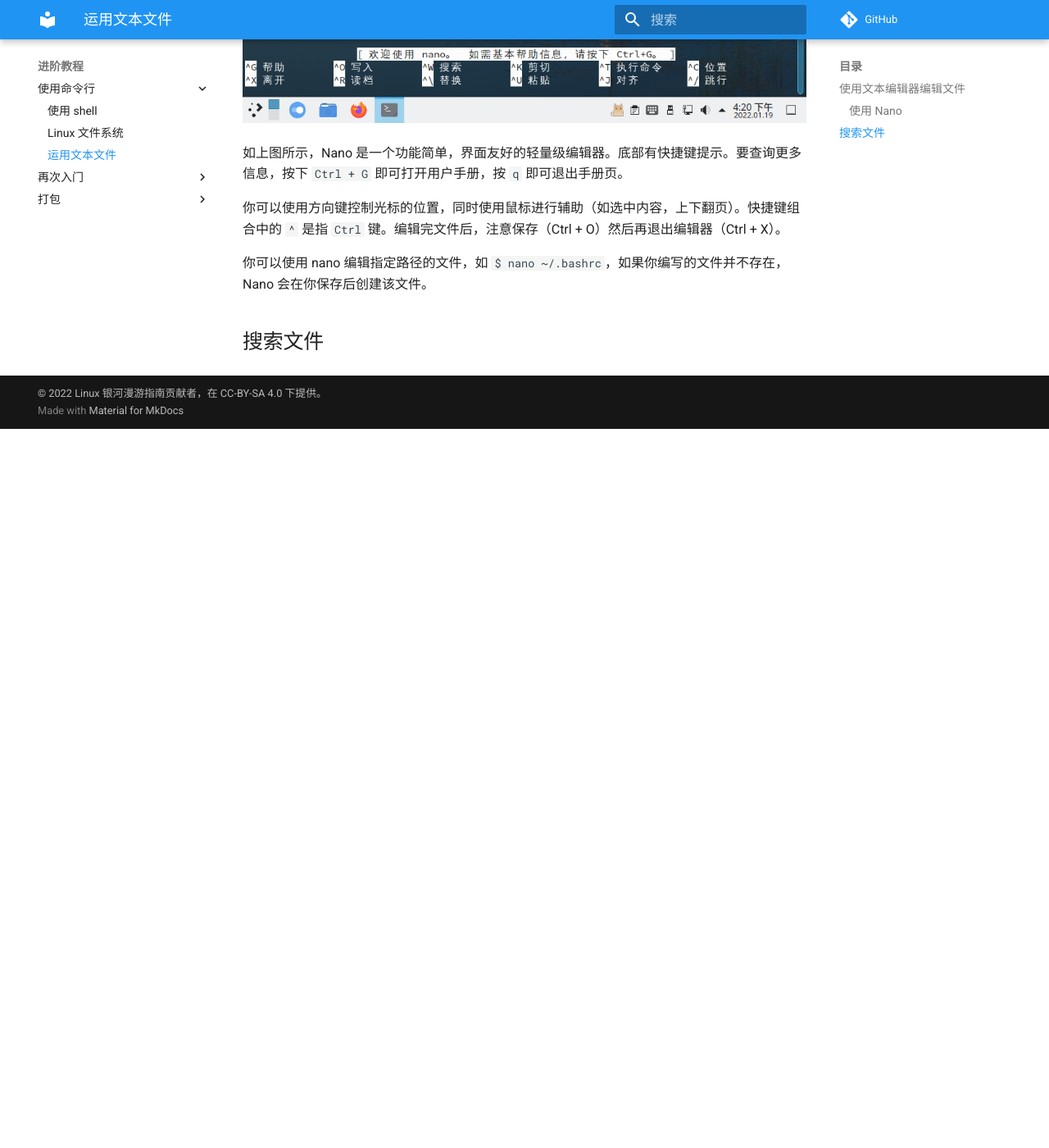
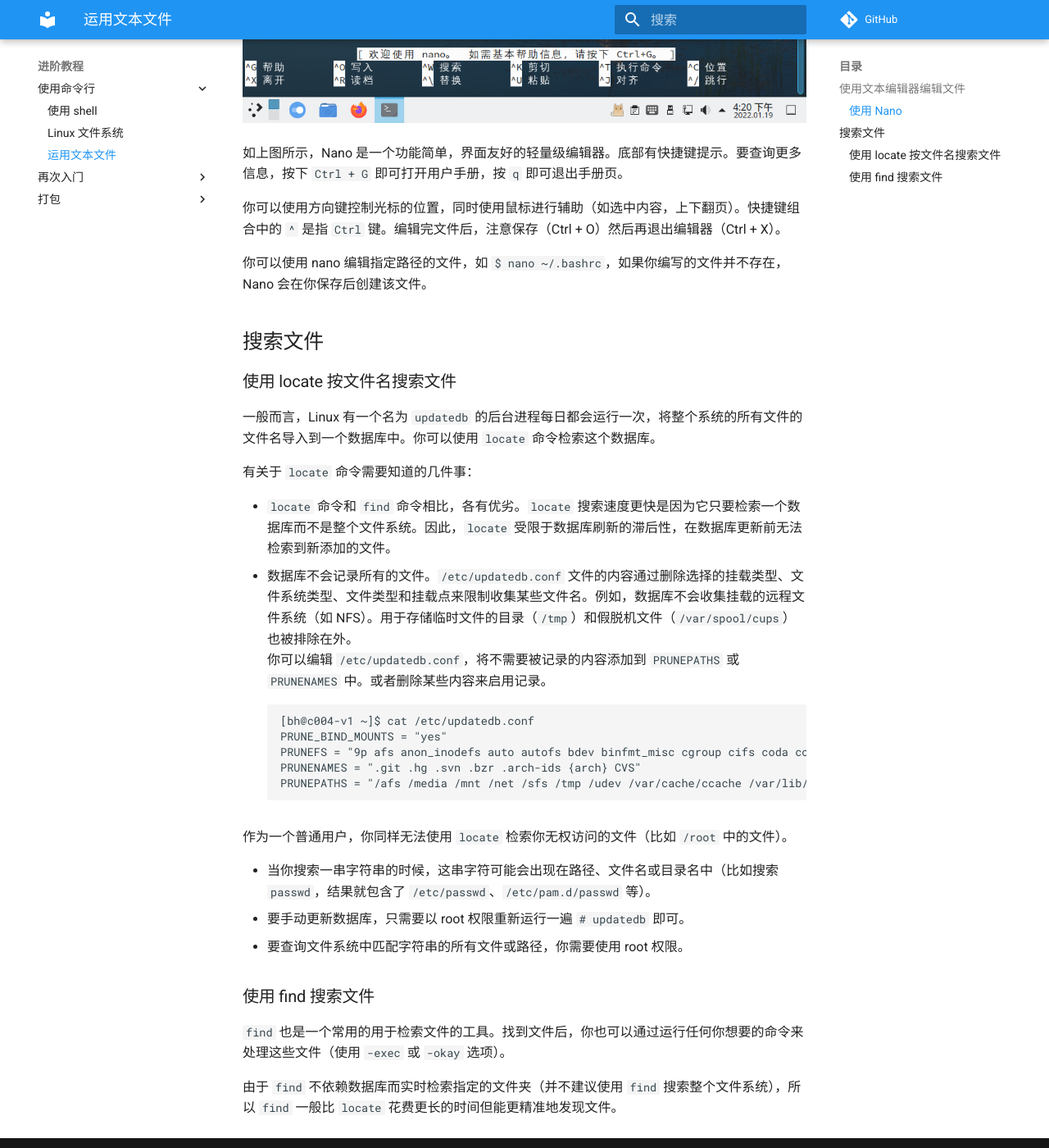
Before and after one commit to linuxhitchhiker/THGLG, an MkDocs documentation site: the page built from docs/advanced/shell/base3.md, in a window 1280 px wide and 1400 px high, scrolled down 1204 px. Shown: the whole window at 82% size. Built offline with MkDocs 1.6.1 and Material for MkDocs 9.7.7, drawn with Linux system fonts in a browser that asks for light colours; comment, search, counter and statistics services are not loaded; before the commit the page ends 1727 px from its top, so only the background shows below that.

Commit message:
Update base3.md

````diff
--- a/docs/advanced/shell/base3.md
+++ b/docs/advanced/shell/base3.md
@@ -29,3 +29,32 @@ Nano 一般已经安装到你的 Linux 中，打开终端，输入 `$ nano`
 你可以使用 nano 编辑指定路径的文件，如 `$ nano ~/.bashrc`，如果你编写的文件并不存在，Nano 会在你保存后创建该文件。
 
 ## 搜索文件
+
+### 使用 locate 按文件名搜索文件
+
+一般而言，Linux 有一个名为 `updatedb` 的后台进程每日都会运行一次，将整个系统的所有文件的文件名导入到一个数据库中。你可以使用 `locate` 命令检索这个数据库。
+
+有关于 `locate` 命令需要知道的几件事：
+
+- `locate` 命令和 `find` 命令相比，各有优劣。`locate` 搜索速度更快是因为它只要检索一个数据库而不是整个文件系统。因此，`locate` 受限于数据库刷新的滞后性，在数据库更新前无法检索到新添加的文件。
+- 数据库不会记录所有的文件。`/etc/updatedb.conf` 文件的内容通过删除选择的挂载类型、文件系统类型、文件类型和挂载点来限制收集某些文件名。例如，数据库不会收集挂载的远程文件系统（如 NFS）。用于存储临时文件的目录（`/tmp`）和假脱机文件（`/var/spool/cups`）也被排除在外。<br />
+    你可以编辑 `/etc/updatedb.conf`，将不需要被记录的内容添加到 `PRUNEPATHS` 或 `PRUNENAMES` 中。或者删除某些内容来启用记录。
+    ```
+    [bh@c004-v1 ~]$ cat /etc/updatedb.conf
+    PRUNE_BIND_MOUNTS = "yes"
+    PRUNEFS = "9p afs anon_inodefs auto autofs bdev binfmt_misc cgroup cifs coda configfs cpuset debugfs devpts ecryptfs exofs fuse fuse.sshfs fusectl gfs gfs2 gpfs hugetlbfs inotifyfs iso9660 jffs2 lustre mqueue ncpfs nfs nfs4 nfsd pipefs proc ramfs rootfs rpc_pipefs securityfs selinuxfs sfs sockfs sysfs tmpfs ubifs udf usbfs ceph fuse.ceph"
+    PRUNENAMES = ".git .hg .svn .bzr .arch-ids {arch} CVS"
+    PRUNEPATHS = "/afs /media /mnt /net /sfs /tmp /udev /var/cache/ccache /var/lib/yum/yumdb /var/lib/dnf/yumdb /var/spool/cups /var/spool/squid /var/tmp /var/lib/ceph /var/lib/mock /sysroot/ostree/deploy"
+    ```
+
+作为一个普通用户，你同样无法使用 `locate` 检索你无权访问的文件（比如 `/root` 中的文件）。
+
+- 当你搜索一串字符串的时候，这串字符可能会出现在路径、文件名或目录名中（比如搜索 `passwd`，结果就包含了 `/etc/passwd`、`/etc/pam.d/passwd` 等）。
+- 要手动更新数据库，只需要以 root 权限重新运行一遍 `# updatedb` 即可。
+- 要查询文件系统中匹配字符串的所有文件或路径，你需要使用 root 权限。
+
+### 使用 find 搜索文件
+
+`find` 也是一个常用的用于检索文件的工具。找到文件后，你也可以通过运行任何你想要的命令来处理这些文件（使用 `-exec` 或 `-okay` 选项）。
+
+由于 `find` 不依赖数据库而实时检索指定的文件夹（并不建议使用 `find` 搜索整个文件系统），所以 `find` 一般比 `locate` 花费更长的时间但能更精准地发现文件。
````
